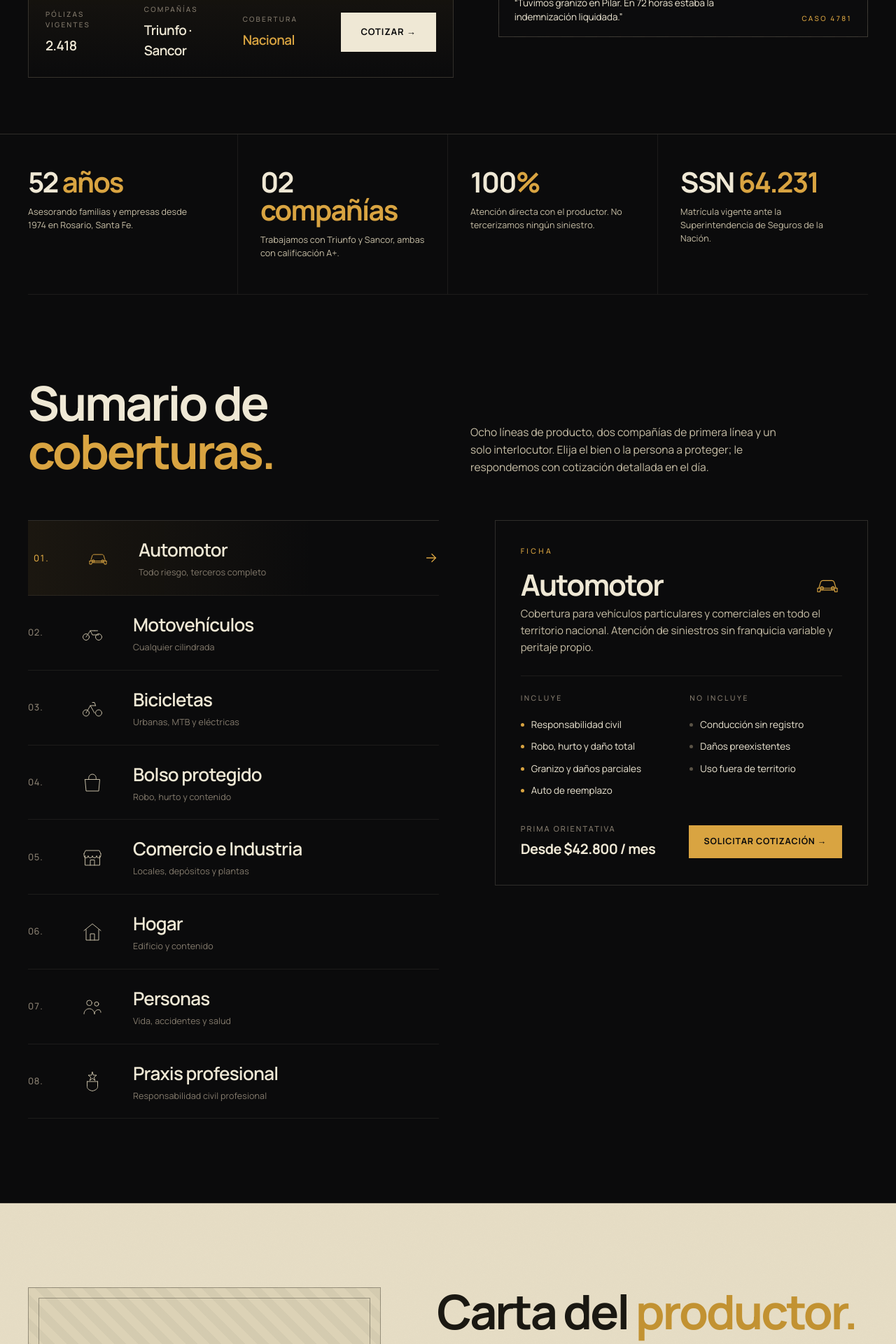
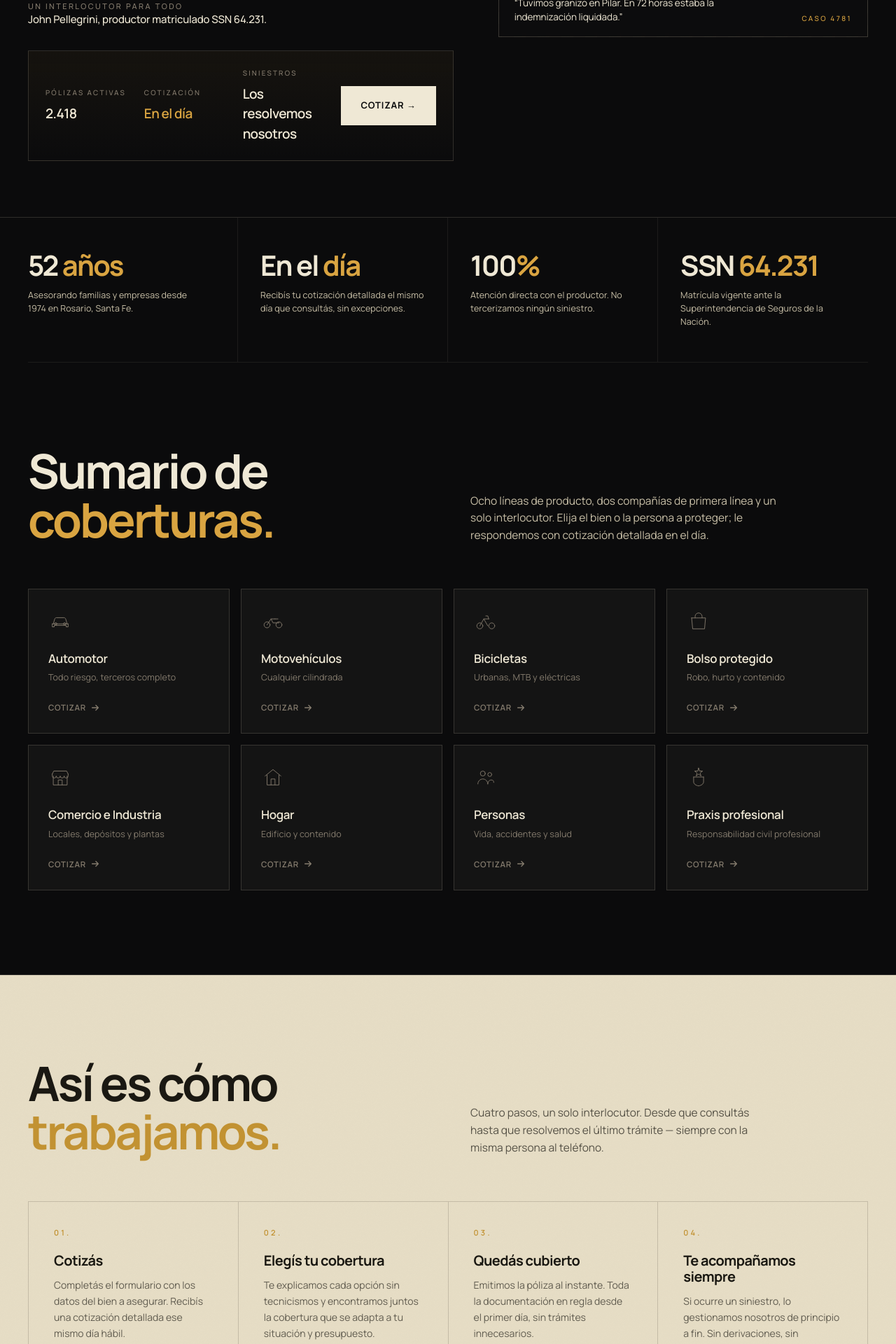
Before and after one commit to LumarSoft/front_John, a Next.js app: page / in a window 1280 px wide. Shown: the part 740-2660 px from the top of the page at 70% size. Built offline with nearby package versions, Linux system fonts and the light colour scheme.

Commit message:
feat: enhance Coberturas page with initial coverage selection and UI improvements

```diff
--- a/app/coberturas/page.tsx
+++ b/app/coberturas/page.tsx
@@ -2,6 +2,7 @@ import type { Metadata } from 'next'
 import { Nav } from '@/src/features/landing/components/nav'
 import { Footer } from '@/src/features/landing/components/footer'
 import { CoberturasPage } from '@/src/features/coberturas/components/coberturas-page'
+import { PRODUCTS } from '@/src/features/landing/data/products'
 
 export const metadata: Metadata = {
   title: 'Coberturas · John Pellegrini & Asoc.',
@@ -9,12 +10,15 @@ export const metadata: Metadata = {
     'Ocho líneas de cobertura patrimonial: automotor, hogar, comercio, bicicletas, personas y más. Cotizá con John Pellegrini, productor matriculado SSN 64.231.',
 }
 
-export default function Coberturas() {
+export default async function Coberturas({ searchParams }: { searchParams: Promise<{ coverage?: string }> }) {
+  const params = await searchParams
+  const initialCoverageId = PRODUCTS.find(p => p.id === params.coverage)?.id ?? PRODUCTS[0].id
+
   return (
     <>
       <Nav />
       <main>
-        <CoberturasPage />
+        <CoberturasPage initialCoverageId={initialCoverageId} />
       </main>
       <Footer />
     </>
--- a/src/features/coberturas/components/coberturas-page.tsx
+++ b/src/features/coberturas/components/coberturas-page.tsx
@@ -5,8 +5,8 @@ import { PRODUCTS } from '@/src/features/landing/data/products'
 import { FIELDS, CONTACT_FIELDS } from '../data/fields'
 import { FormField } from './form-field'
 
-export function CoberturasPage() {
-  const [activeId, setActiveId] = useState(PRODUCTS[0].id)
+export function CoberturasPage({ initialCoverageId = PRODUCTS[0].id }: { initialCoverageId?: string }) {
+  const [activeId, setActiveId] = useState(initialCoverageId)
   const active = PRODUCTS.find(p => p.id === activeId) ?? PRODUCTS[0]
   const fields = FIELDS[active.id] ?? []
 
--- a/src/features/landing/components/carta.tsx
+++ b/src/features/landing/components/carta.tsx
@@ -1,67 +1,60 @@
+interface Step {
+  n: string
+  title: string
+  desc: string
+}
+
+const STEPS: Step[] = [
+  {
+    n: '01',
+    title: 'Cotizás',
+    desc: 'Completás el formulario con los datos del bien a asegurar. Recibís una cotización detallada ese mismo día hábil.',
+  },
+  {
+    n: '02',
+    title: 'Elegís tu cobertura',
+    desc: 'Te explicamos cada opción sin tecnicismos y encontramos juntos la cobertura que se adapta a tu situación y presupuesto.',
+  },
+  {
+    n: '03',
+    title: 'Quedás cubierto',
+    desc: 'Emitimos la póliza al instante. Toda la documentación en regla desde el primer día, sin trámites innecesarios.',
+  },
+  {
+    n: '04',
+    title: 'Te acompañamos siempre',
+    desc: 'Si ocurre un siniestro, lo gestionamos nosotros de principio a fin. Sin derivaciones, sin demoras, sin sorpresas.',
+  },
+]
+
 export function Carta() {
   return (
-    <section id="carta" className="paper">
+    <section className="paper">
       <div className="container py-[120px]">
-        <div className="grid grid-cols-[0.9fr_1.1fr] gap-20 items-start max-[980px]:grid-cols-1 max-[980px]:gap-12">
-          <figure className="aspect-[3/4] bg-paper-2 border border-line-paper-2 relative grid place-items-center overflow-hidden m-0 [background-image:repeating-linear-gradient(45deg,rgba(26,24,18,0.04)_0px,rgba(26,24,18,0.04)_12px,transparent_12px,transparent_24px)]">
-            <div className="absolute inset-[14px] border border-line-paper-2" />
-            <div className="text-[11.5px] text-paper-ink tracking-[0.24em] uppercase not-italic text-center opacity-60 font-medium leading-[1.7]">
-              [ fotografía del productor ]
-              <br />
-              —<br />
-              John Pellegrini
-            </div>
-            <div className="absolute bottom-6 left-6 right-6 flex justify-between items-end text-[10px] tracking-[0.22em] uppercase text-paper-ink opacity-60">
-              <span>Rosario</span>
-              <span>2026</span>
-            </div>
-          </figure>
+        <div className="grid grid-cols-2 gap-16 items-end mb-16 max-[880px]:grid-cols-1 max-[880px]:gap-6">
           <div>
             <h2 className="font-bold text-[clamp(40px,5.4vw,68px)] leading-[1.02] tracking-[-0.045em] text-paper-ink m-0">
-              Carta del <em className="not-italic text-amber-2">productor.</em>
+              Así es cómo <em className="not-italic text-amber-2">trabajamos.</em>
             </h2>
-            <p className="text-[22px] font-semibold not-italic leading-[1.4] text-paper-ink my-8 border-l-2 border-amber-2 pl-6 tracking-[-0.03em]">
-              Más que vender pólizas, construimos relaciones de largo plazo. Cada cliente tiene un único interlocutor, y
-              ese interlocutor conoce su patrimonio como propio.
-            </p>
-            <div className="carta-dropcap columns-2 gap-8 text-[15px] leading-[1.65] text-paper-ink max-[720px]:columns-1">
-              <p className="mb-4 mt-0">
-                John Pellegrini Management Group nació en 1974 como un estudio familiar de productores de seguros. Cinco
-                décadas después seguimos operando bajo la misma idea: la cobertura adecuada no se compra online en cinco
-                minutos, se diseña a medida y se acompaña en el tiempo.
-              </p>
-              <p className="mb-4 mt-0">
-                Trabajamos exclusivamente con compañías de primera línea y acompañamos cada siniestro de principio a
-                fin. No tercerizamos llamadas, no derivamos peritajes, no escondemos cláusulas. Si pasa algo, atendemos
-                nosotros mismos —en muchos casos antes que la compañía haga el primer contacto.
-              </p>
-              <p className="mb-4 mt-0">
-                Nuestra cartera incluye familias que aseguran su auto, comercios que cubren su mercadería, profesionales
-                que protegen su responsabilidad y empresas que necesitan coberturas industriales a medida. Cada caso
-                entra por la misma puerta.
-              </p>
-            </div>
-            <div className="flex items-center gap-[18px] mt-8 pt-6 border-t border-line-paper">
-              <svg
-                width="120"
-                height="48"
-                viewBox="0 0 120 48"
-                fill="none"
-                stroke="currentColor"
-                strokeWidth="1.4"
-                strokeLinecap="round"
-              >
-                <path d="M6 32 C 14 18, 22 14, 28 22 S 38 36, 46 22 S 60 12, 66 26 S 78 38, 88 22 S 104 14, 114 26" />
-                <path d="M30 38 L 96 38" strokeOpacity="0.3" />
-              </svg>
+          </div>
+          <p className="text-[15.5px] text-paper-ink leading-[1.6] max-w-[440px] m-0 opacity-70">
+            Cuatro pasos, un solo interlocutor. Desde que consultás hasta que resolvemos el último trámite — siempre con
+            la misma persona al teléfono.
+          </p>
+        </div>
+
+        <div className="grid grid-cols-4 border-t border-l border-line-paper max-[880px]:grid-cols-2 max-[480px]:grid-cols-1">
+          {STEPS.map(step => (
+            <div key={step.n} className="border-r border-b border-line-paper p-9 flex flex-col gap-5 max-[880px]:p-7">
+              <div className="text-[11px] tracking-[0.3em] uppercase text-amber-2 font-semibold">{step.n}.</div>
               <div>
-                <div className="font-bold text-[20px] text-paper-ink tracking-[-0.025em]">John Pellegrini</div>
-                <div className="text-[11px] tracking-[0.22em] uppercase text-paper-ink opacity-60 mt-1">
-                  Productor asesor · matr. 64.231
+                <div className="text-[20px] font-bold tracking-[-0.03em] text-paper-ink mb-3 leading-[1.15]">
+                  {step.title}
                 </div>
+                <div className="text-[14px] leading-[1.65] text-paper-ink opacity-65">{step.desc}</div>
               </div>
             </div>
-          </div>
+          ))}
         </div>
       </div>
     </section>
--- a/src/features/landing/components/cotizador.tsx
+++ b/src/features/landing/components/cotizador.tsx
@@ -1,12 +1,10 @@
 'use client'
 
+import { useRouter } from 'next/navigation'
 import { PRODUCTS } from '../data/products'
-import { useCotizador } from '../hooks/use-cotizador'
-import { IconArrow } from './icons'
 
 export function Cotizador() {
-  const { activeId, activeProduct, setActiveId } = useCotizador()
-  const Icon = activeProduct.Icon
+  const router = useRouter()
 
   return (
     <section id="coberturas" className="container py-[120px] border-b border-line-2">
@@ -22,94 +20,31 @@ export function Cotizador() {
         </p>
       </div>
 
-      <div className="grid grid-cols-[1.1fr_1fr] gap-20 items-start max-[980px]:grid-cols-1 max-[980px]:gap-10">
-        <div className="border-t border-line-2">
+      <div className="grid grid-cols-4 gap-4 max-[1080px]:grid-cols-3 max-[720px]:grid-cols-2 max-[420px]:grid-cols-1">
         {PRODUCTS.map(item => {
           const ItemIcon = item.Icon
-            const isActive = activeId === item.id
           return (
-              <div
+            <button
               key={item.id}
-                className={`group grid grid-cols-[54px_56px_1fr_auto] gap-5 items-center py-[22px] border-b border-line cursor-pointer transition-[background,padding-left] duration-200 ${isActive ? 'pl-2 bg-[linear-gradient(90deg,rgba(217,164,65,0.08),transparent_70%)]' : 'hover:pl-2 hover:bg-[linear-gradient(90deg,rgba(217,164,65,0.04),transparent_60%)]'}`}
-                onClick={() => setActiveId(item.id)}
+              onClick={() => router.push(`/coberturas?coverage=${item.id}`)}
+              className="group flex flex-col gap-6 p-7 border border-line-2 bg-ink-2 text-left cursor-pointer transition-[background-color,border-color] duration-200 hover:bg-surface hover:border-amber"
             >
-                <div
-                  className={`text-[13px] tracking-[0.04em] font-medium tabular-nums ${isActive ? 'text-amber' : 'text-muted'}`}
-                >
-                  {item.n}.
-                </div>
-                <div className={`transition-colors ${isActive ? 'text-amber' : 'text-cream-2 group-hover:text-amber'}`}>
-                  <ItemIcon size={36} />
+              <div className="text-muted transition-colors duration-200 group-hover:text-amber">
+                <ItemIcon size={34} />
               </div>
               <div>
-                  <div className="text-[26px] font-semibold tracking-[-0.03em] text-cream">{item.label}</div>
-                  <div className="text-[12.5px] text-muted tracking-[0.01em] mt-1">{item.sub}</div>
+                <div className="text-[17px] font-semibold tracking-[-0.02em] text-cream mb-[6px]">{item.label}</div>
+                <div className="text-[12.5px] text-muted leading-[1.5] tracking-[0.01em]">{item.sub}</div>
               </div>
-                <div
-                  className={`transition-all duration-[250ms] ${isActive ? 'opacity-100 translate-x-0 text-amber' : 'opacity-0 -translate-x-[6px] text-muted group-hover:opacity-100 group-hover:translate-x-0 group-hover:text-amber'}`}
-                >
-                  <IconArrow />
+              <div className="mt-auto flex items-center gap-[6px] text-[11.5px] tracking-[0.06em] uppercase font-semibold text-muted transition-colors duration-200 group-hover:text-amber">
+                Cotizar
+                <svg width="14" height="14" viewBox="0 0 16 16" fill="none" stroke="currentColor" strokeWidth="1.5">
+                  <path d="M3 8h10M9 4l4 4-4 4" strokeLinecap="round" strokeLinejoin="round" />
+                </svg>
               </div>
-              </div>
+            </button>
           )
         })}
-        </div>
-
-        <aside className="sticky top-12 border border-line-2 p-9">
-          <div className="text-[10.5px] tracking-[0.32em] uppercase text-amber mb-[18px] font-medium">Ficha</div>
-          <div className="flex items-start justify-between gap-5 mb-2">
-            <h3 className="font-bold text-[42px] tracking-[-0.045em] leading-[1.02] text-cream m-0">
-              {activeProduct.label}
-            </h3>
-            <div className="text-amber">
-              <Icon size={42} />
-            </div>
-          </div>
-          <p className="text-[15px] text-cream-2 leading-[1.6] m-0 mb-7">{activeProduct.desc}</p>
-          <div className="grid grid-cols-2 gap-6 pt-6 border-t border-line mb-[30px]">
-            <div>
-              <h4 className="text-[10.5px] tracking-[0.24em] uppercase text-muted mb-[14px] mt-0 font-medium">
-                Incluye
-              </h4>
-              <ul className="m-0 p-0 list-none">
-                {activeProduct.incl.map((x, i) => (
-                  <li
-                    key={i}
-                    className="text-[13.5px] text-cream leading-[1.45] py-[6px] flex gap-[10px] items-baseline before:content-[''] before:block before:w-[5px] before:h-[5px] before:bg-amber before:rounded-full before:shrink-0 before:-translate-y-[2px]"
-                  >
-                    {x}
-                  </li>
-                ))}
-              </ul>
-            </div>
-            <div>
-              <h4 className="text-[10.5px] tracking-[0.24em] uppercase text-muted mb-[14px] mt-0 font-medium">
-                No incluye
-              </h4>
-              <ul className="m-0 p-0 list-none">
-                {activeProduct.excl.map((x, i) => (
-                  <li
-                    key={i}
-                    className="text-[13.5px] text-cream leading-[1.45] py-[6px] flex gap-[10px] items-baseline before:content-[''] before:block before:w-[5px] before:h-[5px] before:bg-muted-2 before:rounded-full before:shrink-0 before:-translate-y-[2px]"
-                  >
-                    {x}
-                  </li>
-                ))}
-              </ul>
-            </div>
-          </div>
-          <div className="flex justify-between items-center gap-[14px] flex-wrap">
-            <div className="text-[11px] text-muted not-italic tracking-[0.18em] uppercase font-medium">
-              Prima orientativa
-              <b className="block text-cream text-[20px] not-italic tracking-[-0.03em] mt-[6px] font-bold normal-case">
-                {activeProduct.price}
-              </b>
-            </div>
-            <button className="bg-amber text-ink border-none py-[14px] px-[22px] text-[12.5px] tracking-[0.06em] uppercase font-bold transition-colors hover:bg-[#e5b450]">
-              Solicitar cotización →
-            </button>
-          </div>
-        </aside>
       </div>
     </section>
   )
--- a/src/features/landing/components/credenciales.tsx
+++ b/src/features/landing/components/credenciales.tsx
@@ -17,10 +17,10 @@ const ITEMS: CredItem[] = [
   {
     k: (
       <>
-        02 <em className="not-italic text-amber">compañías</em>
+        En el <em className="not-italic text-amber">día</em>
       </>
     ),
-    v: 'Trabajamos con Triunfo y Sancor, ambas con calificación A+.',
+    v: 'Recibís tu cotización detallada el mismo día que consultás, sin excepciones.',
   },
   {
     k: (
--- a/src/features/landing/components/hero.tsx
+++ b/src/features/landing/components/hero.tsx
@@ -4,46 +4,43 @@ export function Hero() {
       <div className="grid grid-cols-[1.15fr_1fr] gap-16 items-start max-[960px]:grid-cols-1 max-[960px]:gap-10">
         <div>
           <div className="text-[11px] tracking-[0.32em] uppercase text-amber mb-7 font-medium">
-            Productores Asesores · Desde 1974
+            Productores Asesores · Rosario, Argentina
           </div>
           <h1 className="font-bold text-[clamp(54px,7.2vw,108px)] leading-[0.98] tracking-[-0.05em] text-cream mb-7 mt-0">
-            Patrimonios
+            Coberturas
             <br />
-            bajo <em className="italic text-amber">cuidado</em>
+            que <em className="italic text-amber">responden</em>
             <br />
-            <span className="text-[0.62em] tracking-[-0.01em]">desde hace 52 años.</span>
+            <span className="text-[0.62em] tracking-[-0.01em]">cuando más importa.</span>
           </h1>
           <p className="text-[17px] text-cream-2 max-w-[520px] leading-[1.6] mb-9 mt-0">
-            John Pellegrini Management Group asesora a personas, profesionales y empresas en la elección y gestión de
-            coberturas patrimoniales. Cotizamos en las principales compañías del país y acompañamos cada siniestro de
-            principio a fin.
+            Asesoramos a personas, familias y empresas en la elección de coberturas patrimoniales. Cotizamos el mismo
+            día y acompañamos cada siniestro de principio a fin — sin intermediarios, sin derivaciones.
           </p>
           <div className="flex items-center gap-[14px] pt-7 border-t border-line-2">
             <div>
               <div className="text-[11px] tracking-[0.22em] uppercase text-muted font-medium">
-                Atendido personalmente por
+                Un interlocutor para todo
               </div>
               <div className="text-[15px] text-cream tracking-[-0.015em] font-medium">
-                John Pellegrini, productor matriculado.
+                John Pellegrini, productor matriculado SSN 64.231.
               </div>
             </div>
           </div>
           <div className="mt-8 border border-line-2 p-6 grid grid-cols-[1fr_1fr_1fr_auto] gap-6 items-center bg-[linear-gradient(180deg,rgba(217,164,65,0.05)_0%,transparent_100%)] max-[720px]:grid-cols-[1fr_1fr] max-[720px]:gap-[18px]">
             <div>
-              <div className="text-[10px] tracking-[0.22em] uppercase text-muted mb-2 font-medium">
-                Pólizas vigentes
-              </div>
+              <div className="text-[10px] tracking-[0.22em] uppercase text-muted mb-2 font-medium">Pólizas activas</div>
               <div className="text-[19px] text-cream tracking-[-0.03em] font-semibold">2.418</div>
             </div>
             <div>
-              <div className="text-[10px] tracking-[0.22em] uppercase text-muted mb-2 font-medium">Compañías</div>
-              <div className="text-[19px] text-cream tracking-[-0.03em] font-semibold">Triunfo · Sancor</div>
+              <div className="text-[10px] tracking-[0.22em] uppercase text-muted mb-2 font-medium">Cotización</div>
+              <div className="text-[19px] text-cream tracking-[-0.03em] font-semibold">
+                <em className="not-italic text-amber">En el día</em>
+              </div>
             </div>
             <div>
-              <div className="text-[10px] tracking-[0.22em] uppercase text-muted mb-2 font-medium">Cobertura</div>
-              <div className="text-[19px] text-cream tracking-[-0.03em] font-semibold">
-                <em className="not-italic text-amber">Nacional</em>
-              </div>
+              <div className="text-[10px] tracking-[0.22em] uppercase text-muted mb-2 font-medium">Siniestros</div>
+              <div className="text-[19px] text-cream tracking-[-0.03em] font-semibold">Los resolvemos nosotros</div>
             </div>
             <button className="bg-cream text-ink border-none px-7 py-[18px] text-[13px] font-bold tracking-[0.06em] uppercase transition-colors hover:bg-amber">
               Cotizar →
--- a/src/features/landing/hooks/use-cotizador.ts
+++ /dev/null
@@ -1,9 +0,0 @@
-import { useState } from 'react'
-import { PRODUCTS } from '../data/products'
-import type { Product } from '../types'
-
-export function useCotizador() {
-  const [activeId, setActiveId] = useState<string>('auto')
-  const activeProduct = PRODUCTS.find(p => p.id === activeId) as Product
-  return { activeId, activeProduct, setActiveId }
-}
--- a/src/features/landing/types.ts
+++ b/src/features/landing/types.ts
@@ -18,7 +18,6 @@ export interface Product {
 
 export interface Company {
   name: string
-  founded: string
   rating: string
   blurb: string
   lines: string[]
```
Also changed, not shown: src/features/landing/components/companias.tsx (+6 -11 lines). Lines whose indentation alone changed are shown as unchanged.
